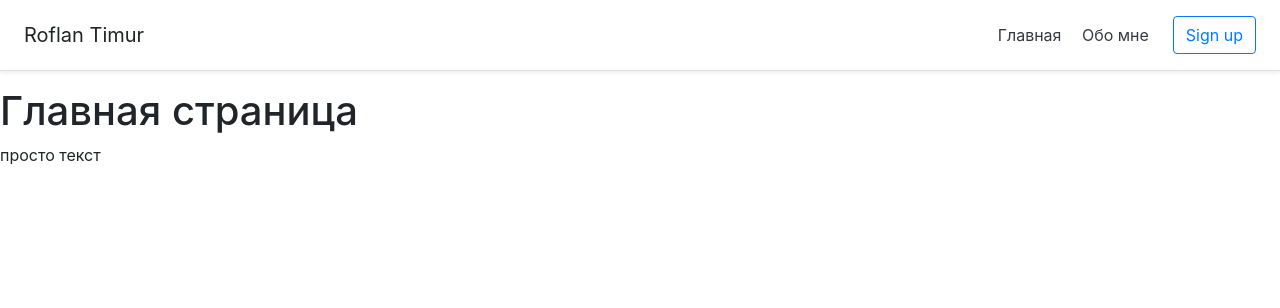
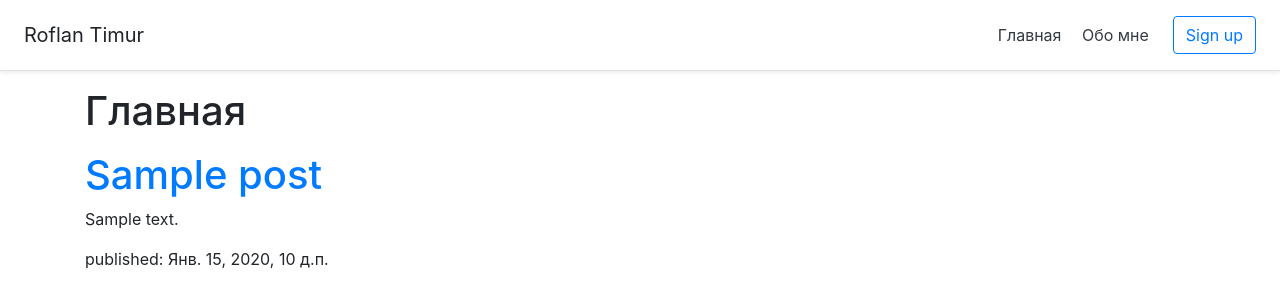
Before and after one commit to RoflanTimur/Sum_practice, a Django app: page / in a window 1280 px wide. Shown: the top 308 px of the page. Run offline with Django 3.2, Linux system fonts and the light colour scheme; tables that the repository leaves empty hold one stand-in row (values such as "Sample post"); some libraries are stand-ins or nearby versions.

Commit message:
modified templates to display posts from database

```diff
--- a/blog/urls.py
+++ b/blog/urls.py
@@ -4,5 +4,5 @@ from . import views
 
 urlpatterns = [
     path('', views.post_list, name='post_list'),
-    path('about-me', views.about, name='about')
+    path('about', views.about, name='about')
 ]
--- a/blog/views.py
+++ b/blog/views.py
@@ -5,7 +5,7 @@ from django.utils import timezone
 
 # Create your views here.
 def post_list(request):
-    posts = Post.objects.filter(published_date__lte=timezone.now()).order_by('published_date')
+    posts = Post.objects.filter(published_date__lte=timezone.now()).order_by('-published_date')
     return render(request, 'blog/post_list.html', {'posts':posts})
 
 
--- /dev/null
+++ b/templates/blog/base.html
@@ -0,0 +1,27 @@
+<!doctype html>
+<html lang="ru">
+<head>
+    <meta charset="UTF-8">
+    <meta name="viewport"
+          content="width=device-width, user-scalable=no, initial-scale=1.0, maximum-scale=1.0, minimum-scale=1.0">
+    <meta http-equiv="X-UA-Compatible" content="ie=edge">
+    <title>{%  block title  %}{% endblock %}</title>
+    <link rel="stylesheet" href="https://stackpath.bootstrapcdn.com/bootstrap/4.5.2/css/bootstrap.min.css">
+</head>
+<body>
+<div class="d-flex flex-column flex-md-row align-items-center p-3 px-md-4 mb-3 bg-white border-bottom shadow-sm">
+  <h5 class="my-0 mr-md-auto font-weight-normal">Roflan Timur</h5>
+  <nav class="my-2 my-md-0 mr-md-3">
+    <a class="p-2 text-dark" href="{%  url 'post_list' %}">Главная</a>
+    <a class="p-2 text-dark" href="{% url 'about' %}">Обо мне</a>
+  </nav>
+  <a class="btn btn-outline-primary" href="#">Sign up</a>
+</div>
+
+<div class="container">
+    {%  block content  %}{% endblock %}
+</div>
+
+
+</body>
+</html>
--- a/templates/blog/post_list.html
+++ b/templates/blog/post_list.html
@@ -1,23 +1,18 @@
-<!doctype html>
-<html lang="ru">
-<head>
-    <meta charset="UTF-8">
-    <meta name="viewport"
-          content="width=device-width, user-scalable=no, initial-scale=1.0, maximum-scale=1.0, minimum-scale=1.0">
-    <meta http-equiv="X-UA-Compatible" content="ie=edge">
-    <title>Главная страница</title>
-    <link rel="stylesheet" href="https://stackpath.bootstrapcdn.com/bootstrap/4.5.2/css/bootstrap.min.css">
-</head>
-<body>
-<div class="d-flex flex-column flex-md-row align-items-center p-3 px-md-4 mb-3 bg-white border-bottom shadow-sm">
-  <h5 class="my-0 mr-md-auto font-weight-normal">Roflan Timur</h5>
-  <nav class="my-2 my-md-0 mr-md-3">
-    <a class="p-2 text-dark" href="/">Главная</a>
-    <a class="p-2 text-dark" href="/about-me">Обо мне</a>
-  </nav>
-  <a class="btn btn-outline-primary" href="#">Sign up</a>
-</div>
-<h1>Главная страница </h1>
-<p1>просто текст </p1>
-</body>
-</html>
+{% extends 'blog/base.html' %}
+
+{% block title %}
+    Главная страница
+{% endblock %}
+
+{% block content %}
+    <h1>Главная</h1>
+    <p>
+{% for post in posts %}
+    <div>
+        <h1><a href="">{{ post.title }}</a></h1>
+        <p>{{ post.text|linebreaksbr }}</p>
+        <p>published: {{ post.published_date }}</p>
+    </div>
+{% endfor %}
+    </p>
+{% endblock %}
```
Also changed, not shown: templates/blog/about-me.html (+11 -22 lines).
